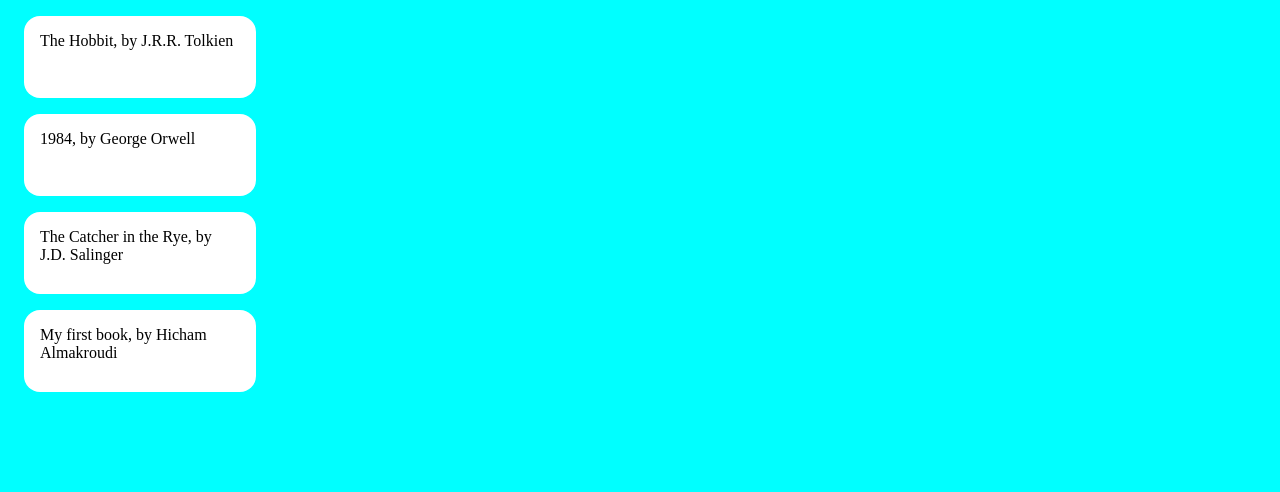
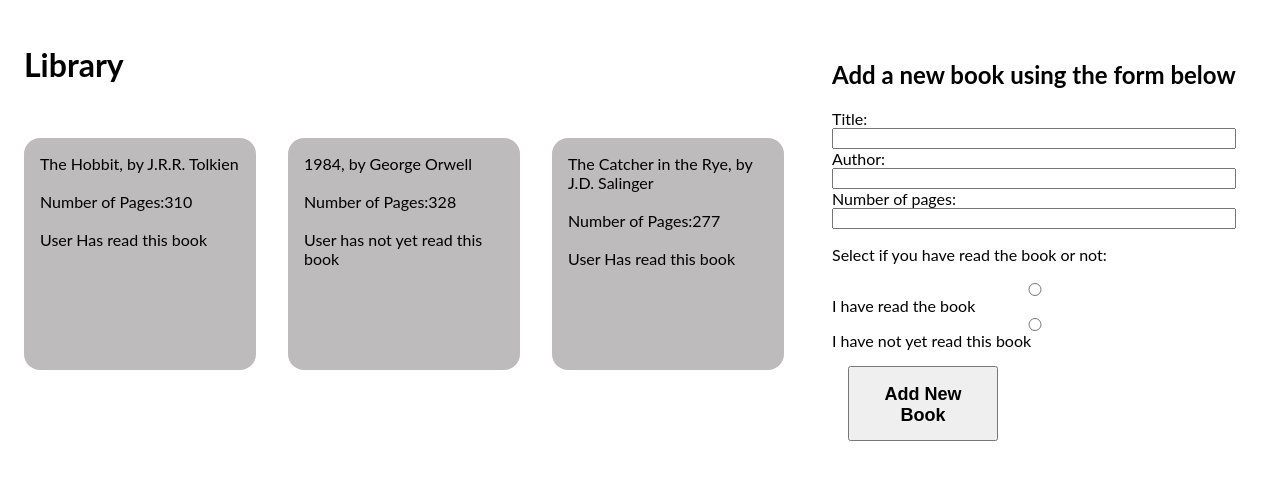
Before and after one commit to HichamAl/library_project, a plain HTML site: page index.html in a window 1280 px wide. Drawn offline with Linux system fonts and the light colour scheme.

Commit message:
add form for adding new book, and use the data from form to add new book to the webpage

```diff
--- a/index.html
+++ b/index.html
@@ -7,8 +7,35 @@
     <link rel="stylesheet" href="styles.css">
 </head>
 <body>
+    <div class="left-side">
+        <h1>Library</h1>
+        <div id="books"></div>
+    </div>
 
-    <div id="books"></div>
+    <div class="right-side">
+        <h2>Add a new book using the form below</h2>
+
+        <form action="" id="addBookForm">
+            <label for="title">Title:</label>
+            <input required id="title" type="text">
+
+            <label for="author">Author:</label>
+            <input required id="author" type="text">
+
+            <label for="numPages">Number of pages:</label>
+            <input type="number" id="numPages">
+
+            <p>Select if you have read the book or not:</p>
+            <input type="radio" id="hasReadBook" name="hasread" value=true>
+            <label for="hasReadBook">I have read the book</label>
+
+            <input type="radio" id="hasNotRead" name="hasread" value=false>
+            <label for="hasNotRead">I have not yet read this book</label>
+
+            <button type="submit" id="newbook">Add New Book</button>
+        </form>
+
+    </div>
 
 </body>
 </html>
--- a/main.js
+++ b/main.js
@@ -3,21 +3,21 @@ const library = [
     uuid: "29b21834-c5c3-466d-9516-32d0d792eb07",
     title: "The Hobbit",
     author: "J.R.R. Tolkien",
-    pages: 310,
+    numPages: 310,
     hasRead: "Has read this book"
   },
   {
     uuid: "29b21834-c4d3-466d-9516-32d0d792eb07",
     title: "1984",
     author: "George Orwell",
-    pages: 328,
+    numPages: 328,
     hasRead: "has not yet read this book"
   },
   {
     uuid: "41b21834-c5c3-466d-9516-32d0d792eb07",
     title: "The Catcher in the Rye",
     author: "J.D. Salinger",
-    pages: 277,
+    numPages: 277,
     hasRead: "Has read this book"
   }
 ];
@@ -47,20 +47,53 @@ function addBookToLibrary(title, author, numPages, hasRead){
     library.push(newBook);
 }
 
-const book1 = addBookToLibrary('My first book', 'Hicham Almakroudi', 89, true);
-
 let text = "";
 library.forEach(getBooks);
 
 const books = document.getElementById("books");
 books.innerHTML = text;
-books.classList.add("flex");
+books.classList.add("container");
 
 function getBooks(book) {
-    text += "<div class='card'>" + book.title + ', by '+ book.author +'</div>';
+    text += "<div class='card'>" + book.title + ', by '+ book.author +'<br><br>Number of Pages:' + book.numPages + '<br><br>User ' + book.hasRead +'</div>';
 }
 
 const cards = document.querySelectorAll('.card');
 cards.forEach(card =>{
     card.classList.add("card");
 });
+
+const addNewBookForm = document.getElementById("newbook");
+addNewBookForm.addEventListener("click", addNewBook);
+
+function addNewBook(event){
+    event.preventDefault();
+
+    let title = document.getElementById("title").value;
+    let author = document.getElementById("author").value;
+    let numPages = document.getElementById("numPages").value;
+    let hasRead = document.querySelector('input[name="hasread"]:checked').value;
+    if (hasRead === "true"){
+        hasRead = true;
+    } else {
+        hasRead = false;
+    }
+    addBookToLibrary(title, author, numPages, hasRead);
+    document.getElementById("addBookForm").reset();
+
+    let text = "";
+    library.forEach(getBooks);
+
+    const books = document.getElementById("books");
+    books.innerHTML = text;
+    books.classList.add("container");
+
+    function getBooks(book) {
+        text += "<div class='card'>" + book.title + ', by '+ book.author +'<br><br>Number of Pages:' + book.numPages + '<br><br>User ' + book.hasRead +'</div>';
+    }
+
+    const cards = document.querySelectorAll('.card');
+    cards.forEach(card =>{
+        card.classList.add("card");
+    });
+}
--- a/styles.css
+++ b/styles.css
@@ -1,12 +1,39 @@
 body {
-    background-color: aqua;
+    font-family: "Lato", system-ui, "Segoe UI", Roboto, Helvetica, Arial, sans-serif, "Apple Color Emoji", "Segoe UI Emoji", "Segoe UI Symbol";
+    display: flex;
 }
 
 .card {
     width: 200px;
-    height: 50px;
-    background-color: white;
+    height: 200px;
+    background-color: rgb(189, 187, 187);
     border-radius: 1rem;
     padding: 1rem;
     margin: 1rem;
 }
+
+.container {
+    display: flex;
+}
+
+h1 {
+    padding: 1rem;
+}
+
+#newbook {
+    padding: 1rem;
+    margin: 1rem;
+    width: 150px;
+    height: 75px;
+    font-size: large;
+    font-weight: 600;
+}
+
+.right-side {
+    padding: 2rem;
+}
+
+#addBookForm {
+    display: flex;
+    flex-direction: column;
+}
```
